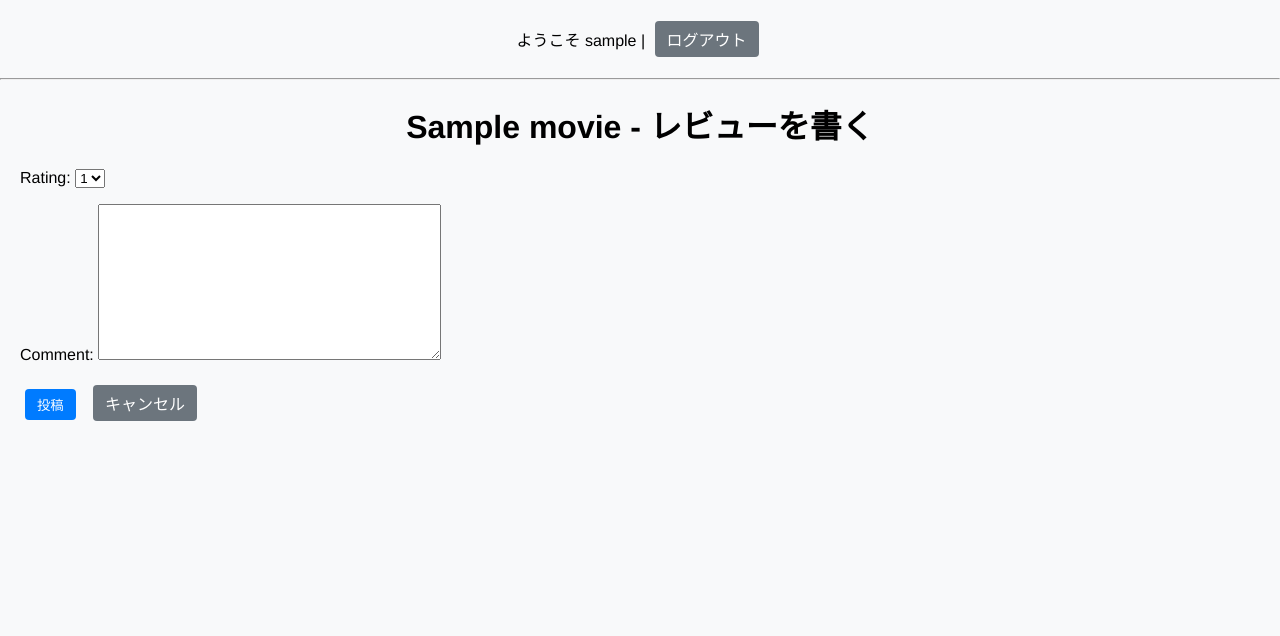
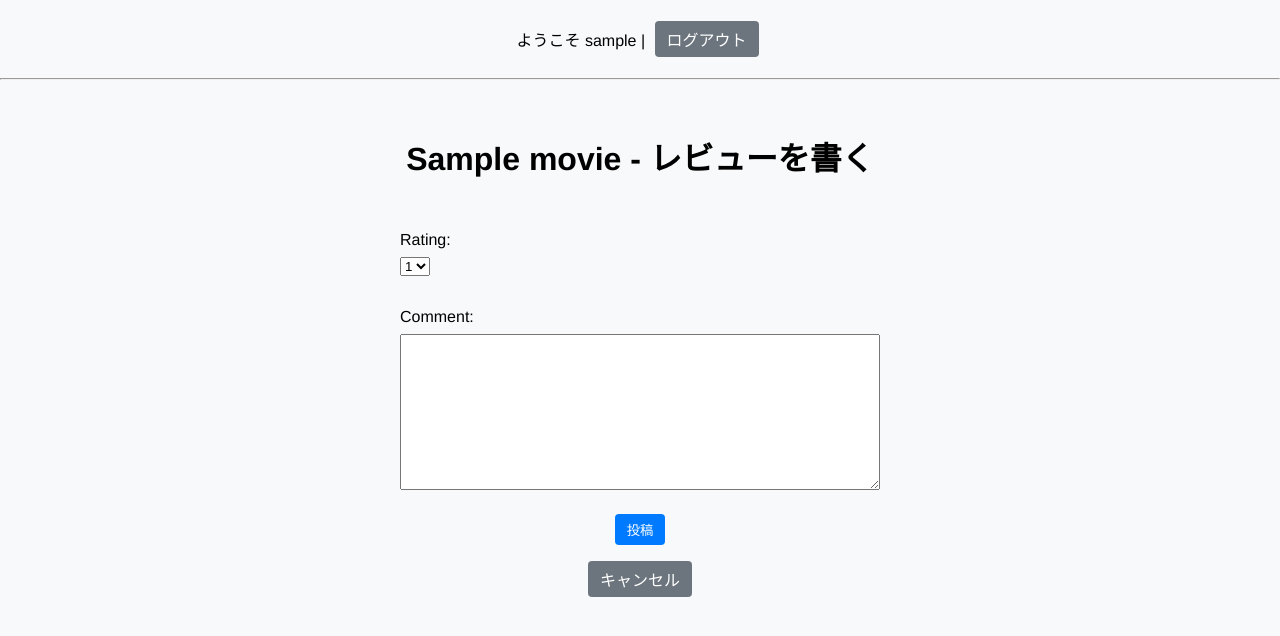
Before and after one commit to 97958697/my-first-portfolio, a Django app: page /reviews/create/1/ in a window 1280 px wide. Shown: the top 636 px of the page. Run offline with Django 5.2, Linux system fonts and the light colour scheme; a user stored in the database is signed in; tables that the repository leaves empty hold one stand-in row (values such as "Sample post").

Commit message:
レビュー投稿ページを中央揃えに変更

```diff
--- a/static/css/styles.css
+++ b/static/css/styles.css
@@ -230,3 +230,47 @@ form {
 .signup-container form button {
   align-self: center;
 }
+/* レビュー投稿ページ中央揃え */
+.review-create-container {
+  display: flex;
+  flex-direction: column;
+  align-items: center;
+  margin: 2rem 0;
+}
+
+.review-create-container h1 {
+  text-align: center;
+  margin-bottom: 1rem;
+}
+
+.review-create-container form {
+  display: flex;
+  flex-direction: column;
+  align-items: center;
+  width: 100%;
+  max-width: 480px;
+}
+
+.review-create-container form p {
+  width: 100%;
+  margin-bottom: 1rem;
+  display: flex;
+  flex-direction: column;
+  align-items: flex-start;
+}
+
+.review-create-container form p label {
+  margin-bottom: 0.5rem;
+}
+
+.review-create-container form p input,
+.review-create-container form p textarea {
+  width: 100%;
+  box-sizing: border-box;
+}
+
+.review-create-container form button,
+.review-create-container form .cancel-btn {
+  margin: 0.5rem;
+  align-self: center;
+}
--- a/templates/reviews/create.html
+++ b/templates/reviews/create.html
@@ -3,6 +3,7 @@
 {% block title %}レビュー投稿{% endblock %}
 
 {% block content %}
+  <div class="review-create-container">
 <h1>{{ movie.title }} - レビューを書く</h1>
 <form method="post">
   {% csrf_token %}
@@ -11,4 +12,5 @@
   <button type="submit" class="btn btn-primary">投稿</button>
   <a href="{% url 'reviews:movie_detail' movie.id %}" class="btn btn-secondary cancel-btn">キャンセル</a>
 </form>
+  </div>
 {% endblock %}
```
